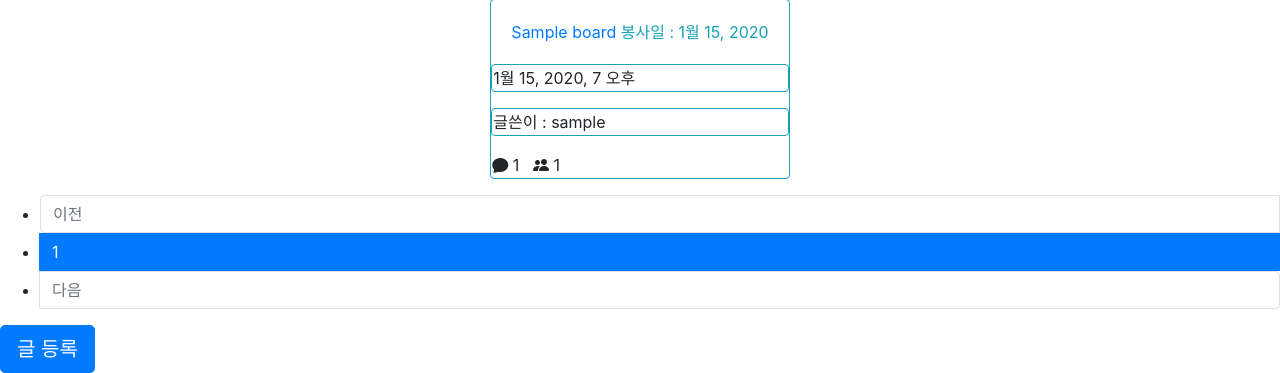
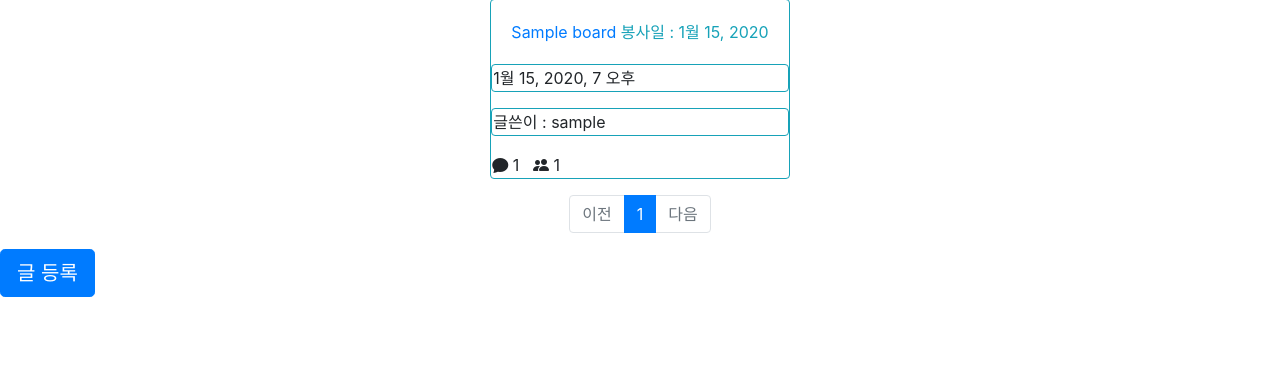
Before and after one commit to chohyeryung/DahamDog, a Django app: page /board/ in a window 1280 px wide. Shown: the part 443-816 px from the top of the page. After the commit the page ends 740 px from the top, so only its background shows below. Run offline with Django 3.2, Linux system fonts and the light colour scheme; a user stored in the database is signed in; tables that the repository leaves empty hold one stand-in row (values such as "Sample post"); some libraries are stand-ins or nearby versions.

Commit message:
#2-8. board list paging 처리

```diff
--- a/templates/daham/board_list.html
+++ b/templates/daham/board_list.html
@@ -37,7 +37,7 @@
         </table>
 
         <!-- 페이징처리 시작 -->
-        <ul class="paginator justify-content-center">
+        <ul class="pagination justify-content-center">
             <!-- 이전페이지 -->
             {% if board_list.has_previous %}
             <li class="page-item">
```
